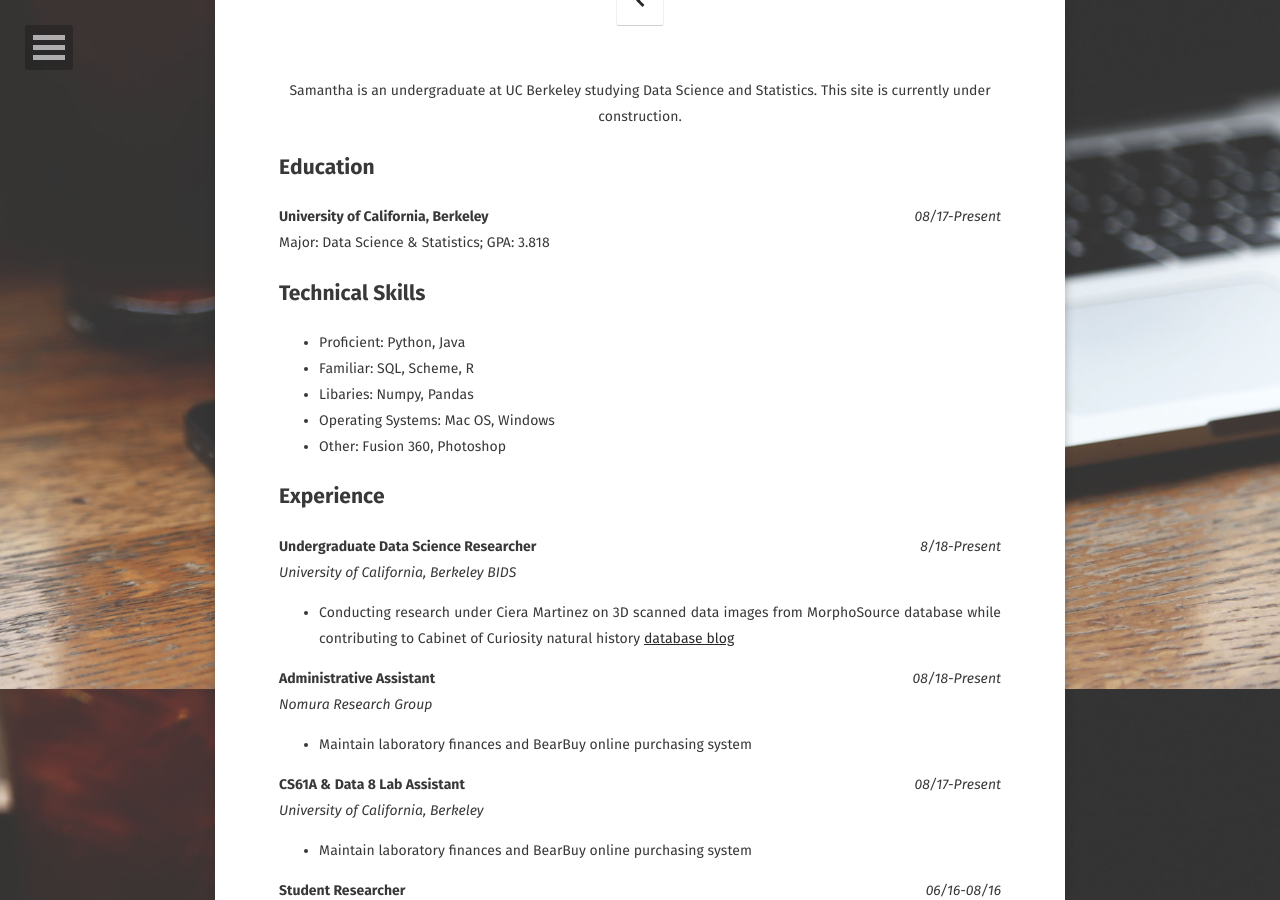
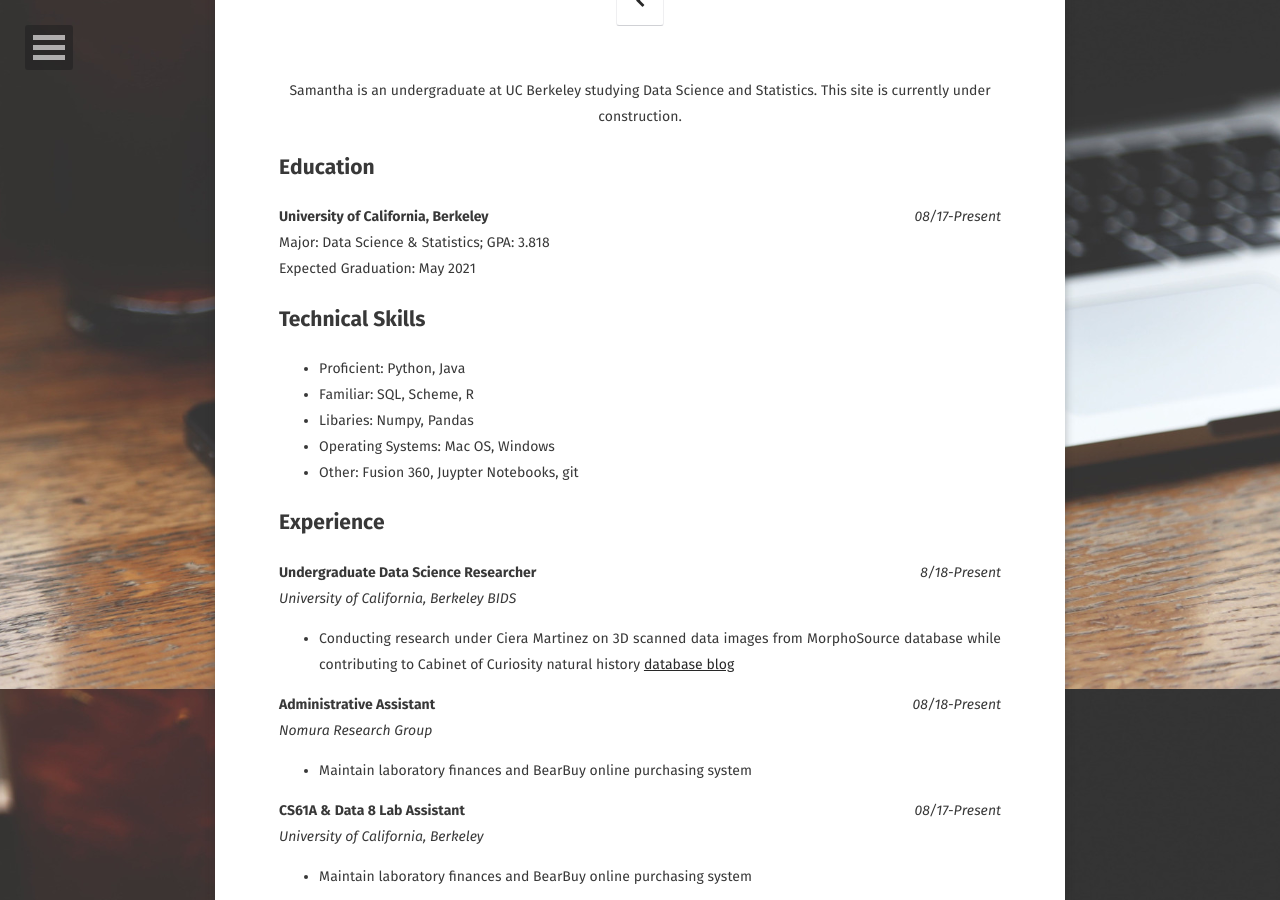
Before and after one commit to satang1/satang1.github.io, a Jekyll site: the page built from about/index.md, in a window 1280 px wide and 900 px high, scrolled down 211 px. Built offline with Jekyll 4.4.1, drawn with Linux system fonts in a browser that asks for light colours; some web fonts are replaced; some of the changed text lies outside the part shown.

Commit message:
updated ABOUT page

```diff
--- a/about/index.md
+++ b/about/index.md
@@ -12,7 +12,8 @@ comments: false
 <p style="text-align:left;">
 	<b> University of California, Berkeley </b>
 	<span style="float:right;"> <i> 08/17-Present </i> </span> <br/>
-	Major: Data Science &#38; Statistics; GPA: 3.818
+	Major: Data Science &#38; Statistics; GPA: 3.818 <br/>
+	Expected Graduation: May 2021
 </p>
 
 
@@ -21,7 +22,7 @@ comments: false
 * Familiar: SQL, Scheme, R
 * Libaries: Numpy, Pandas
 * Operating Systems: Mac OS, Windows
-* Other: Fusion 360, Photoshop
+* Other: Fusion 360, Juypter Notebooks, git
 
 
 ## Experience
```
Also changed, not shown: other parts of about/index.md (+6 -0 lines).
